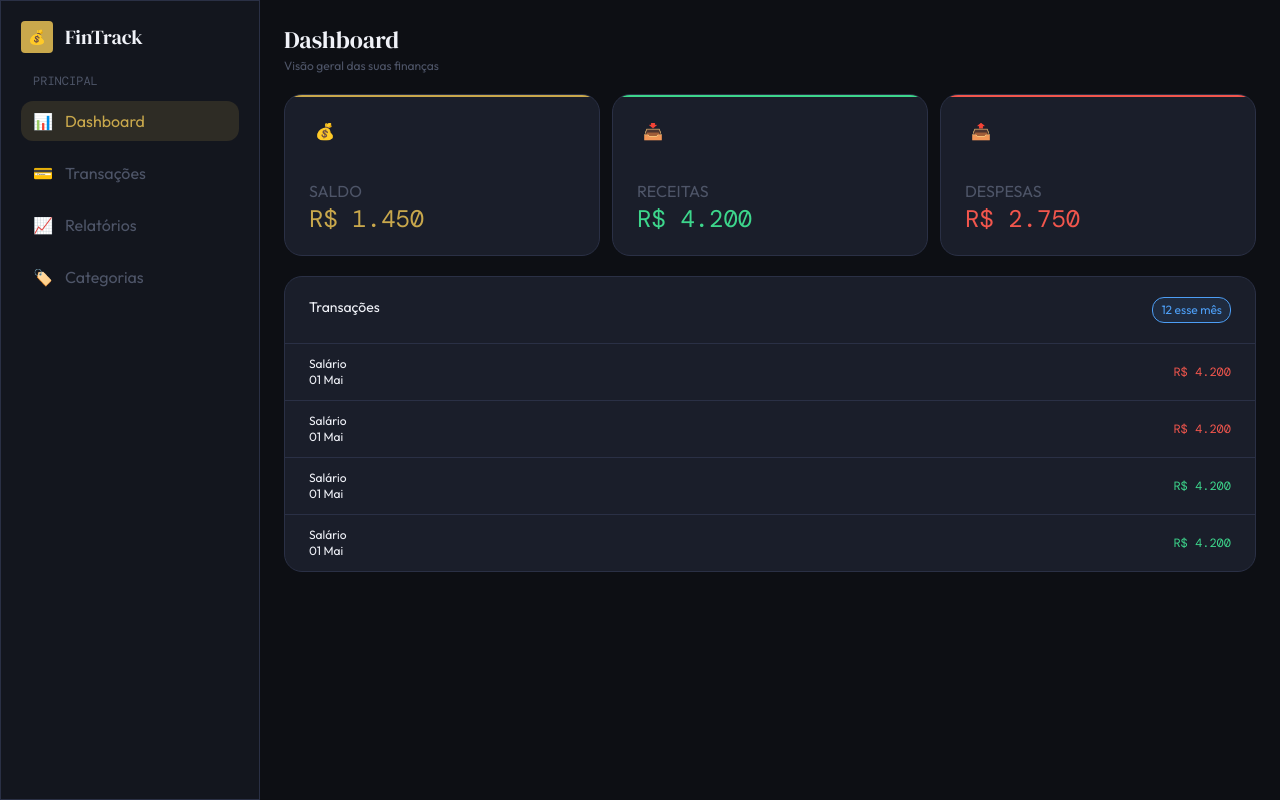
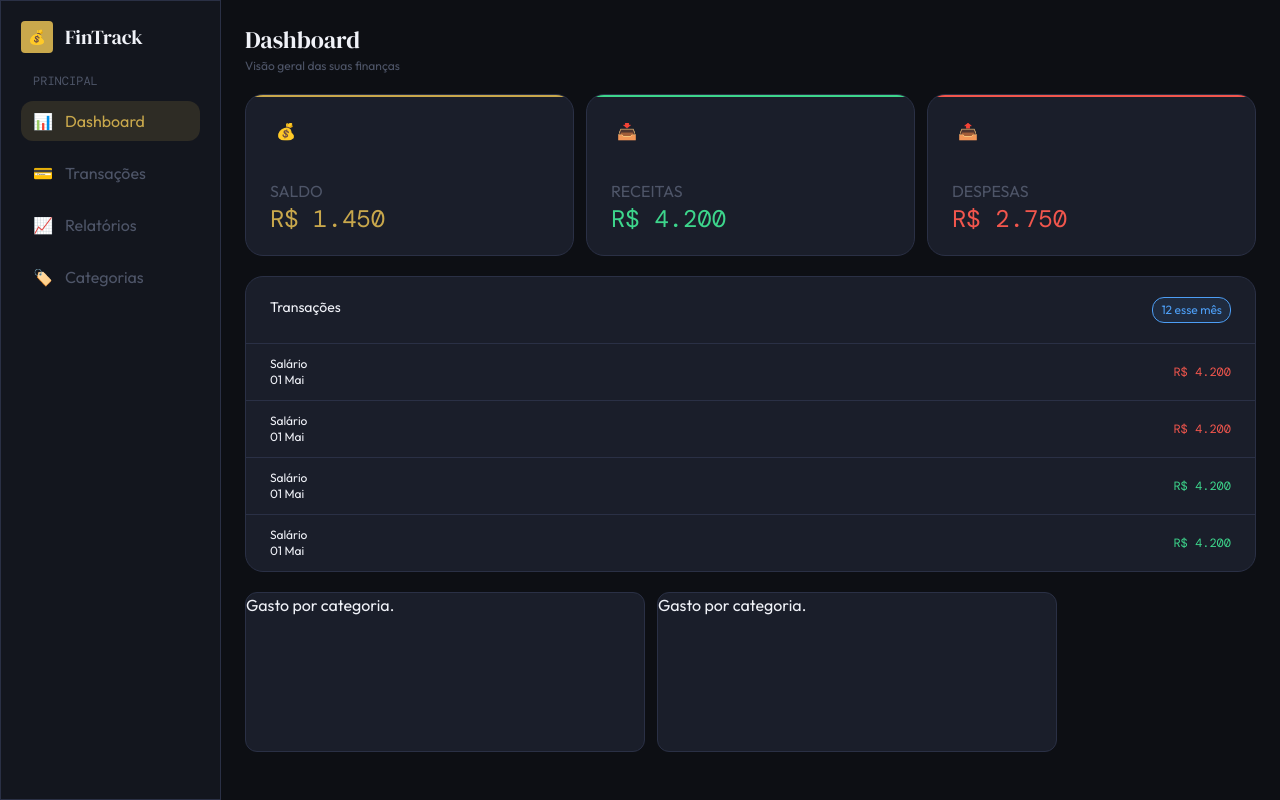
Before and after one commit to Estangler/FinTrack, a React (Vite) app: page / in a window 1280 px wide. Built offline with nearby package versions, Linux system fonts and the light colour scheme; a web font is replaced by a local one.

Commit message:
feat: add GraficContainer and ExpenseGrafic components; update DashboardContainer and TransactionsContainer styles

```diff
--- a/src/components/dashboard/DashboardContainer.tsx
+++ b/src/components/dashboard/DashboardContainer.tsx
@@ -1,9 +1,10 @@
 import Card from "./Card";
+import GraficContainer from "./GraficContainer";
 import TransactionsContainer from "./TransactionsContainer";
 
 export default function DashboardContainer() {
   return (
-    <div className="flex-1 p-6 overflow-auto space-y-5">
+    <div className="p-6 overflow-auto space-y-5 w-full">
       <header>
         <h3 className="font-serif text-2xl text-txt-primary">Dashboard</h3>
         <p className="text-xs mt-0.5 text-txt-muted">
@@ -13,6 +14,7 @@ export default function DashboardContainer() {
 
       <Card />
       <TransactionsContainer />
+      <GraficContainer />
     </div>
   );
 }
--- /dev/null
+++ b/src/components/dashboard/ExpenseGrafic.tsx
@@ -0,0 +1,7 @@
+export default function ExpenseGrafic() {
+  return (
+    <div className="bg-card border rounded-xl border-hover w-100 h-40 ">
+      Gasto por categoria.
+    </div>
+  );
+}
--- /dev/null
+++ b/src/components/dashboard/GraficContainer.tsx
@@ -0,0 +1,10 @@
+import ExpenseGrafic from "./ExpenseGrafic";
+
+export default function GraficContainer() {
+  return (
+    <div className="flex gap-3">
+      <ExpenseGrafic />
+      <ExpenseGrafic />
+    </div>
+  );
+}
--- a/src/components/dashboard/TransactionsContainer.tsx
+++ b/src/components/dashboard/TransactionsContainer.tsx
@@ -2,7 +2,7 @@ import TransactionsHistory from "./TransactionsHistory";
 
 export default function TransactionsContainer() {
   return (
-    <div className="bg-card border border-hover rounded-[18px] ">
+    <div className="bg-card border border-hover rounded-[18px] flex-1">
       <header className="flex justify-between text-txt-primary text-sm py-5 px-6">
         <h1>Transações</h1>
         <span className="text-xs bg-accent-blue/10 text-accent-blue border border-accent-blue rounded-xl px-2 py-1">
```
